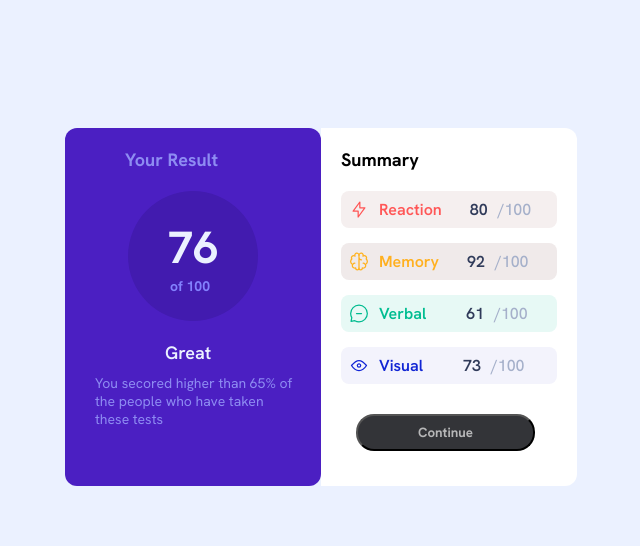
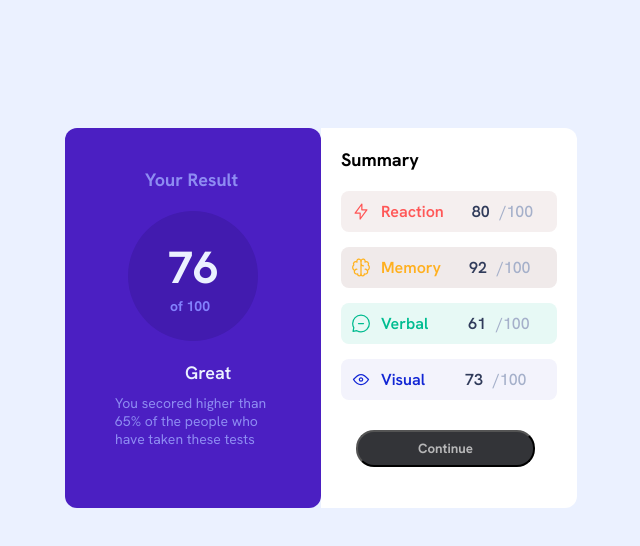
Before and after one commit to Slanzy11/results-summary-component-main, a plain HTML site: page index.html in a window 1280 px wide. Shown: the whole page, without its empty margins (319-959 px from the left). Drawn offline with Linux system fonts and the light colour scheme.

Commit message:
Result-summary

```diff
--- a/style.css
+++ b/style.css
@@ -13,7 +13,7 @@ body {
 }
 .component-container {
   width: 20%;
-  padding: 20px;
+  padding: 40px;
   background-color: rgb(75, 31, 194);
   border-radius: 12px;
 }
@@ -86,7 +86,7 @@ p {
   margin-top: 20px;
 }
 .Rating-1 {
-  padding: 8px;
+  padding: 10px;
   color: hsl(0, 100%, 67%);
   background-color: hsl(0, 22%, 95%);
   border-radius: 8px;
@@ -98,7 +98,7 @@ p {
 }
 
 .Rating-2 {
-  padding: 8px;
+  padding: 10px;
   color: hsl(39, 100%, 56%);
   background-color: hsl(0, 18%, 93%);
   margin-bottom: 15px;
@@ -109,7 +109,7 @@ p {
   gap: 10px;
 }
 .Rating-3 {
-  padding: 8px;
+  padding: 10px;
   color: hsl(166, 100%, 37%);
   background-color: hsl(167, 60%, 94%);
   margin-bottom: 15px;
@@ -121,7 +121,7 @@ p {
 }
 
 .Rating-4 {
-  padding: 8px;
+  padding: 10px;
   color: hsl(234, 85%, 45%);
   background-color: hsl(240, 63%, 97%);
   margin-bottom: 15px;
```
